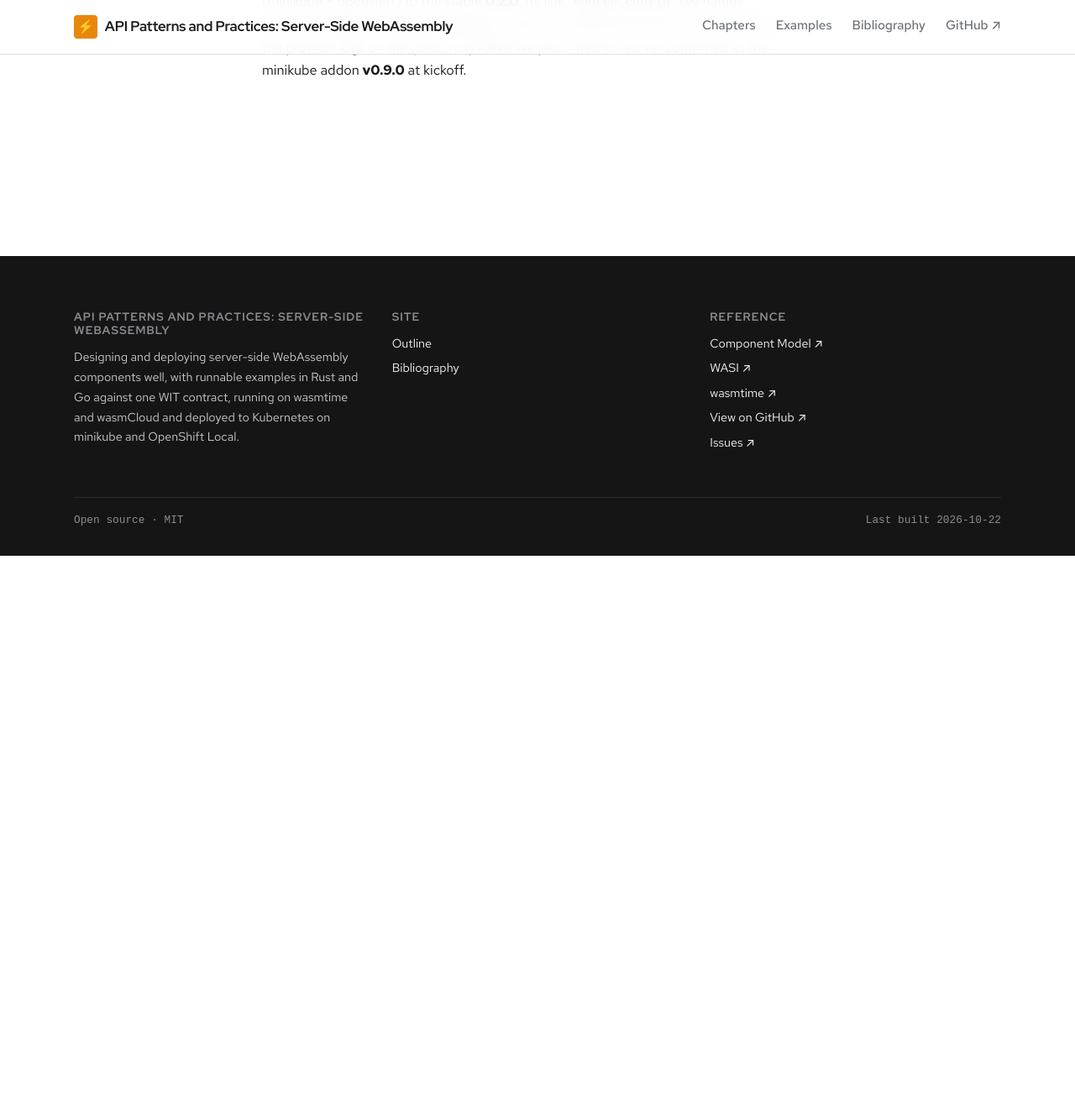
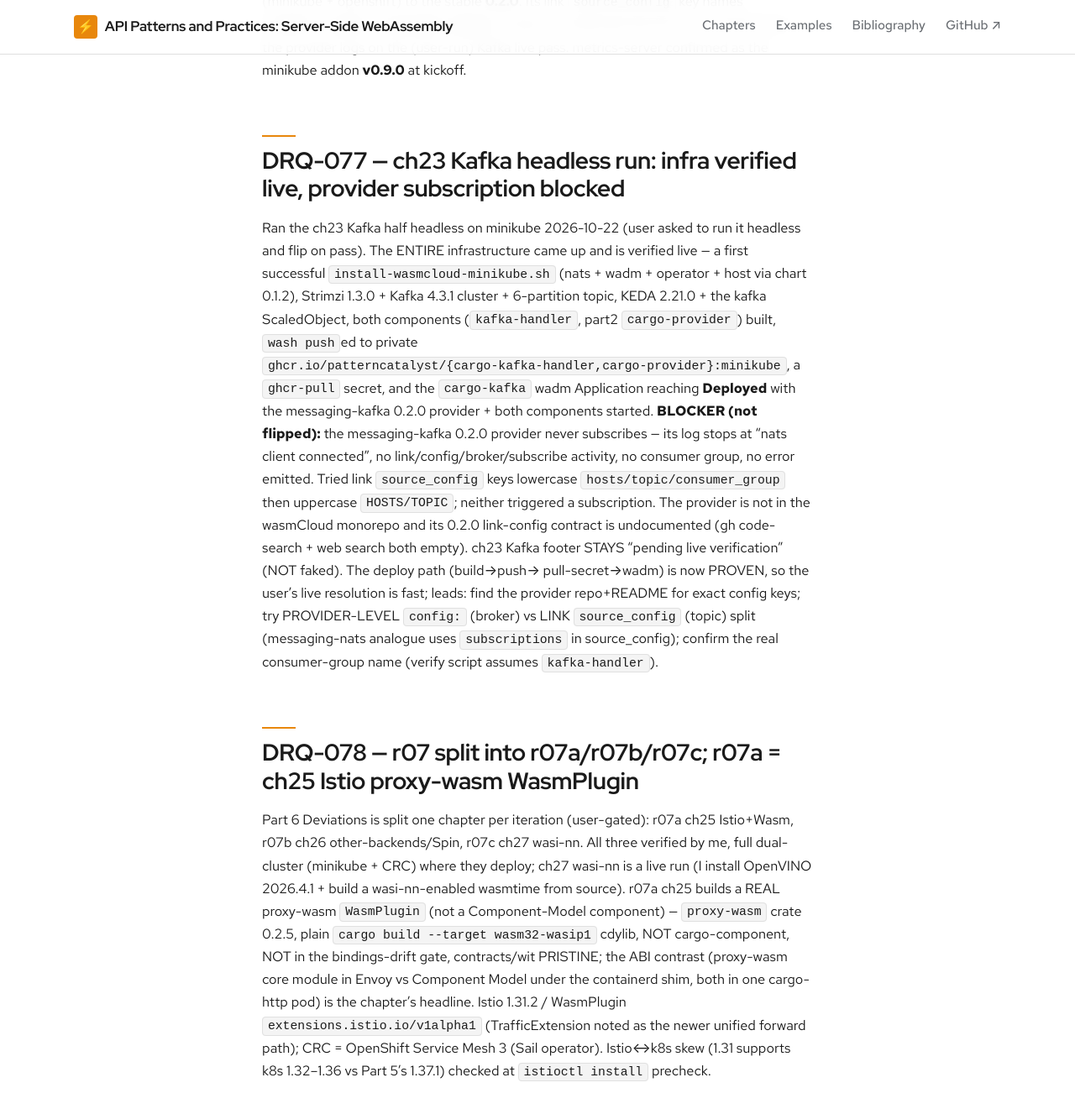
Before and after one commit to patterncatalyst/cn-patterns-and-practices-webassembly, a Jekyll site: the page built from _plans/decisions.md, in a window 1280 px wide and 1400 px high, scrolled down 27396 px. Shown: the top 1327 px of the window at 84% size. Built offline with Jekyll 4.4.1, drawn with Linux system fonts in a browser that asks for light colours; some web fonts are replaced; before the commit the page ends 28058 px from its top, so only the background shows below that.

Commit message:
r07a: plan checkpoint (ch25 Istio+Wasm) + DRQ-077 (ch23-Kafka finding) + DRQ-078 (r07 split)
r07a = ch25 Istio + WebAssembly: a real proxy-wasm WasmPlugin (proxy-wasm 0.2.5, plain cargo
build wasm32-wasip1 cdylib, NOT cargo-component, contracts/wit pristine); ABI contrast
(proxy-wasm in Envoy vs Component Model under the shim, one pod) is the headline. Istio 1.31.2
(istioctl confirmed) minikube + CRC OSSM3, dual-cluster by me, user-gated live. DRQ-077 records
the ch23-Kafka headless outcome (infra verified live, messaging-kafka 0.2.0 subscription blocked
on undocumented config; NOT flipped). DRQ-078 records the r07a/b/c split + ch25 approach.

```diff
--- a/_plans/decisions.md
+++ b/_plans/decisions.md
@@ -838,3 +838,38 @@
 (`hosts`/`topic`/`consumer_group`) remain unconfirmed and are to be verified from
 the provider logs on the (user-run) Kafka live pass. metrics-server confirmed as
 the minikube addon **v0.9.0** at kickoff.
+
+## DRQ-077 — ch23 Kafka headless run: infra verified live, provider subscription blocked
+
+Ran the ch23 Kafka half headless on minikube 2026-10-22 (user asked to run it headless
+and flip on pass). The ENTIRE infrastructure came up and is verified live — a first
+successful `install-wasmcloud-minikube.sh` (nats + wadm + operator + host via chart
+0.1.2), Strimzi 1.3.0 + Kafka 4.3.1 cluster + 6-partition topic, KEDA 2.21.0 + the kafka
+ScaledObject, both components (`kafka-handler`, part2 `cargo-provider`) built, `wash
+push`ed to private `ghcr.io/patterncatalyst/{cargo-kafka-handler,cargo-provider}:minikube`,
+a `ghcr-pull` secret, and the `cargo-kafka` wadm Application reaching **Deployed** with the
+messaging-kafka 0.2.0 provider + both components started. **BLOCKER (not flipped):** the
+messaging-kafka 0.2.0 provider never subscribes — its log stops at "nats client connected",
+no link/config/broker/subscribe activity, no consumer group, no error emitted. Tried link
+`source_config` keys lowercase `hosts/topic/consumer_group` then uppercase `HOSTS/TOPIC`;
+neither triggered a subscription. The provider is not in the wasmCloud monorepo and its
+0.2.0 link-config contract is undocumented (gh code-search + web search both empty). ch23
+Kafka footer STAYS "pending live verification" (NOT faked). The deploy path (build→push→
+pull-secret→wadm) is now PROVEN, so the user's live resolution is fast; leads: find the
+provider repo+README for exact config keys; try PROVIDER-LEVEL `config:` (broker) vs LINK
+`source_config` (topic) split (messaging-nats analogue uses `subscriptions` in source_config);
+confirm the real consumer-group name (verify script assumes `kafka-handler`).
+
+## DRQ-078 — r07 split into r07a/r07b/r07c; r07a = ch25 Istio proxy-wasm WasmPlugin
+
+Part 6 Deviations is split one chapter per iteration (user-gated): r07a ch25 Istio+Wasm,
+r07b ch26 other-backends/Spin, r07c ch27 wasi-nn. All three verified by me, full
+dual-cluster (minikube + CRC) where they deploy; ch27 wasi-nn is a live run (I install
+OpenVINO 2026.4.1 + build a wasi-nn-enabled wasmtime from source). r07a ch25 builds a REAL
+proxy-wasm `WasmPlugin` (not a Component-Model component) — `proxy-wasm` crate 0.2.5, plain
+`cargo build --target wasm32-wasip1` cdylib, NOT cargo-component, NOT in the bindings-drift
+gate, contracts/wit PRISTINE; the ABI contrast (proxy-wasm core module in Envoy vs Component
+Model under the containerd shim, both in one cargo-http pod) is the chapter's headline.
+Istio 1.31.2 / WasmPlugin `extensions.istio.io/v1alpha1` (TrafficExtension noted as the
+newer unified forward path); CRC = OpenShift Service Mesh 3 (Sail operator). Istio↔k8s skew
+(1.31 supports k8s 1.32–1.36 vs Part 5's 1.37.1) checked at `istioctl install` precheck.
```
Also changed, not shown: _plans/r07a-plan.md (added, +38 -0 lines).
